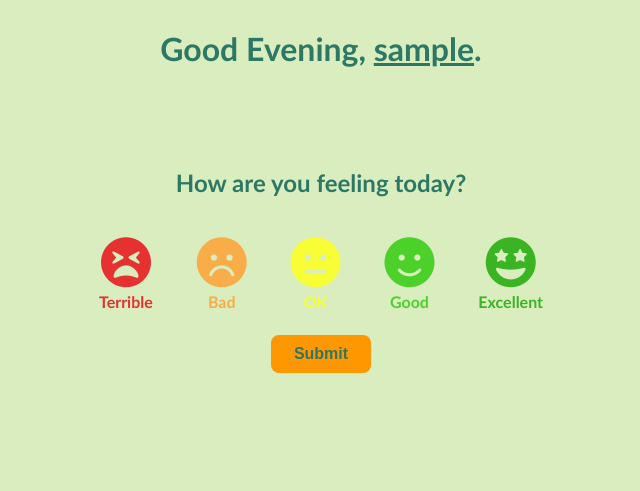
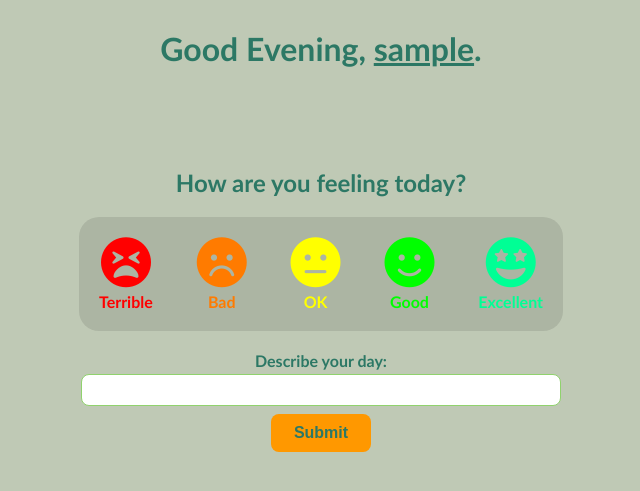
Before and after one commit to qkas/DayLogger, a Node server app: page /dashboard in a window 1280 px wide. Shown: the top 491 px of the page, without its empty margins (319-959 px from the left). Run offline with Node 20, Linux system fonts and the light colour scheme; the visitor is signed in with stand-in values (Sample User, id 1); some libraries are stand-ins or nearby versions.

Commit message:
Made new Mood data model and user can now post mood entries
Also fixed some styles and created route for Memories page.

```diff
--- a/controllers/dashboardController.js
+++ b/controllers/dashboardController.js
@@ -1,5 +1,9 @@
+import { Mood } from "../models/Mood.js";
+
+const title = 'Dashboard';
+
 export const dashboardView = (req, res) => {
-    const username = req.username;
+  const hasPostedToday = false;
   const currentTime = new Date();
   let timeOfDay;
 
@@ -11,8 +15,31 @@ export const dashboardView = (req, res) => {
     timeOfDay = 'Evening';
   }
   res.render('dashboard', {
-      title: 'Todays mood',
+    title,
     timeOfDay,
-      user: req.user
+    user: req.user,
+    messages: req.flash('failure'),
+    hasPostedToday
   });
 };
+
+export const postMood = (req, res) => {
+  const { rating, description } = req.body;
+  //Required
+  if (!rating) {
+    req.flash('failure', 'Please select mood rating');
+    return res.redirect('/dashboard');
+  } else if (!description) {
+    req.flash('failure', 'Please write something about your day');
+    return res.redirect('/dashboard');
+  } else {
+    const newMood = new Mood({
+      rating,
+      description,
+      author: req.user._id,
+    });
+    newMood.save()
+      .then(() => res.redirect('/dashboard'))
+      .catch((err) => console.log(err));
+  }
+}
--- /dev/null
+++ b/controllers/memoriesController.js
@@ -0,0 +1,5 @@
+export const memoriesView = (req, res) => {
+    res.render("memories", {
+        title: 'Memories',
+    });
+}
--- a/controllers/registerController.js
+++ b/controllers/registerController.js
@@ -1,12 +1,12 @@
 import bcrypt from 'bcryptjs';
 import { User } from '../models/User.js';
 
-const title = 'Registration page';
+const title = 'Registration';
 
 export const registerView = (req, res) => {
     res.render('register', {
         title,
-        messages: req.flash('failure')
+        messages: req.flash('failure'),
     });
 }
 
--- a/public/css/style.css
+++ b/public/css/style.css
@@ -1,6 +1,6 @@
 html,
 body {
-    background-color: #D9EDBF;
+    background-color: #bfc9b5;
 }
 
 body {
@@ -81,8 +81,10 @@ form input:focus {
 }
 .rating ul {
     padding: 0;
-    margin: 0;
+    margin: 20px 0;
     list-style: none;
+    background-color: rgba(0, 0, 0, 0.1);
+    border-radius: 20px;
 }
 .rating li {
     display: inline-block;
@@ -110,3 +112,7 @@ form input:focus {
 .rating input:checked + label span {
     text-decoration: underline;
 }
+.description {
+    display: flex;
+    flex-direction: column;
+}
--- a/routes/routes.js
+++ b/routes/routes.js
@@ -3,7 +3,8 @@ import { registerView, registerUser } from '../controllers/registerController.js
 import { loginView, loginUser } from '../controllers/loginController.js';
 import { startView } from '../controllers/startController.js';
 import { protectRoute } from '../auth/protect.js';
-import { dashboardView } from '../controllers/dashboardController.js';
+import { dashboardView, postMood } from '../controllers/dashboardController.js';
+import { memoriesView } from '../controllers/memoriesController.js';
 
 export const router = express.Router();
 
@@ -11,6 +12,8 @@ router.get('/', startView);
 router.get('/register', registerView);
 router.get('/login', loginView);
 router.get('/dashboard', protectRoute, dashboardView);
+router.get('/memories', memoriesView)
 
 router.post('/register', registerUser)
 router.post('/login', loginUser)
+router.post('/dashboard', postMood)
--- a/server.js
+++ b/server.js
@@ -49,6 +49,7 @@ app.use(session({
     cookie: { maxAge: 900000  } // 15 minutes
 }));
 
+// use flash messages
 app.use(flash());
 
 // use passport
--- a/views/dashboard.ejs
+++ b/views/dashboard.ejs
@@ -6,17 +6,20 @@
     <link href="/css/style.css" rel="stylesheet" type="text/css">
     <script src="https://kit.fontawesome.com/c39f856afb.js" crossorigin="anonymous"></script>
     <link rel="preload" href="https://kit.fontawesome.com/c39f856afb.js" as="script" crossorigin="anonymous">
-    <title><% title %></title>
+    <title><%= title %></title>
 </head>
 <body>
     <div class="wrapper">
         <h1>Good <%= timeOfDay %>, <u><%= user.username %></u>.</h1>
+
+        <% if (!hasPostedToday) { %>
             <h2>How are you feeling today?</h2>
-        <form action="/" class="rating" method="GET">
+            <form action="/dashboard" method="POST">
+                <div class="rating">
                     <ul>
                         <li>
-                    <input type='radio' value='1' name='radio' id='radio1'/>
-                    <label for='radio1' style='color: rgb(230, 49, 49)'>
+                            <input type='radio' value='1' name='rating' id='radio1'/>
+                            <label for='radio1' style='color: rgb(255, 0, 0)'>
                                 <div class="radio-container">
                                     <i class="fa-solid fa-face-tired"></i>
                                     <span>Terrible</span>
@@ -24,8 +27,8 @@
                             </label>
                         </li>
                         <li>
-                    <input type='radio' value='2' name='radio'  id='radio2'/>
-                    <label for='radio2' style='color: rgb(249, 173, 73)'>
+                            <input type='radio' value='2' name='rating'  id='radio2'/>
+                            <label for='radio2' style='color: rgb(255, 123, 0)'>
                                 <div class="radio-container">
                                     <i class="fa-solid fa-face-frown"></i>
                                     <span>Bad</span>
@@ -33,8 +36,8 @@
                             </label>
                         </li>
                         <li>
-                    <input type='radio' value='3' name='radio'  id='radio3'/>
-                    <label for='radio3' style='color:rgb(247, 254, 53)'>
+                            <input type='radio' value='3' name='rating'  id='radio3'/>
+                            <label for='radio3' style='color:rgb(255, 255, 0)'>
                                 <div class="radio-container">
                                     <i class="fa-solid fa-face-meh"></i>
                                     <span>OK</span>
@@ -42,8 +45,8 @@
                             </label>
                         </li>
                         <li>
-                    <input type='radio' value='4' name='radio'  id='radio4'/>
-                    <label for='radio4' style='color:#4cd12b'>
+                            <input type='radio' value='4' name='rating'  id='radio4'/>
+                            <label for='radio4' style='color:rgb(0, 255, 0)'>
                                 <div class="radio-container">
                                     <i class="fa-solid fa-face-smile"></i>
                                     <span>Good</span>
@@ -51,8 +54,8 @@
                             </label>
                         </li>
                         <li>
-                    <input type='radio' value='5' name='radio'  id='radio5'/>
-                    <label for='radio5' style='color:#3ab422'>
+                            <input type='radio' value='5' name='rating'  id='radio5'/>
+                            <label for='radio5' style='color:rgb(0, 255, 149)'>
                                 <div class="radio-container">
                                     <i class="fa-solid fa-face-grin-stars"></i>
                                     <span>Excellent</span>
@@ -60,7 +63,33 @@
                             </label>
                         </li>
                     </ul>
+                </div>
+                <div class="description">
+                    <label for="description">Describe your day:</label>
+                    <input type="text" name="description" id="description">
+                </div>
                 <button type="submit">Submit</button>
+
+                <% if (messages.length > 0) { %>
+                    <div class="flash-messages">
+                        <% messages.forEach(message => { %>
+                        <div class="flash-message">
+                            <%= message %>
+                        </div>
+                        <% }); %>
+                    </div>
+                <% } %>
+
+            <% } else { %>
+                <div>
+                    <h2>You have already posted your mood today</h2>
+                    <h3>Want to inspect your memories?</h3>
+                    <form action="/memories">
+                        <button type="submit" style="width: 200px;">Yes please</button>
+                    </form>
+                </div>
+            <% } %>
+
         </form>
     </div>
 </body>
```
Also changed, not shown: controllers/loginController.js (+2 -7 lines), models/Mood.js (added, +23 -0 lines). Lines whose indentation alone changed are shown as unchanged.
